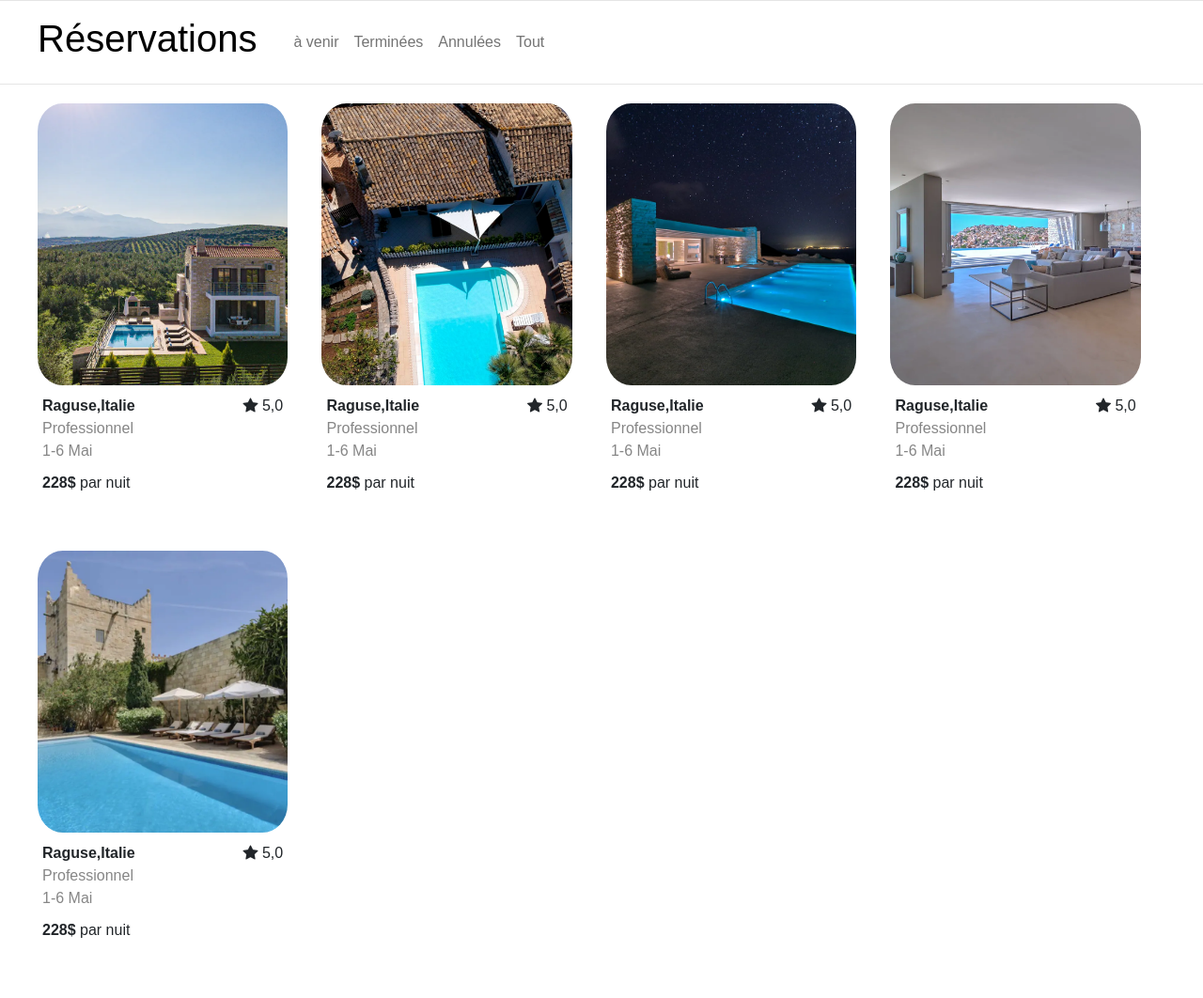
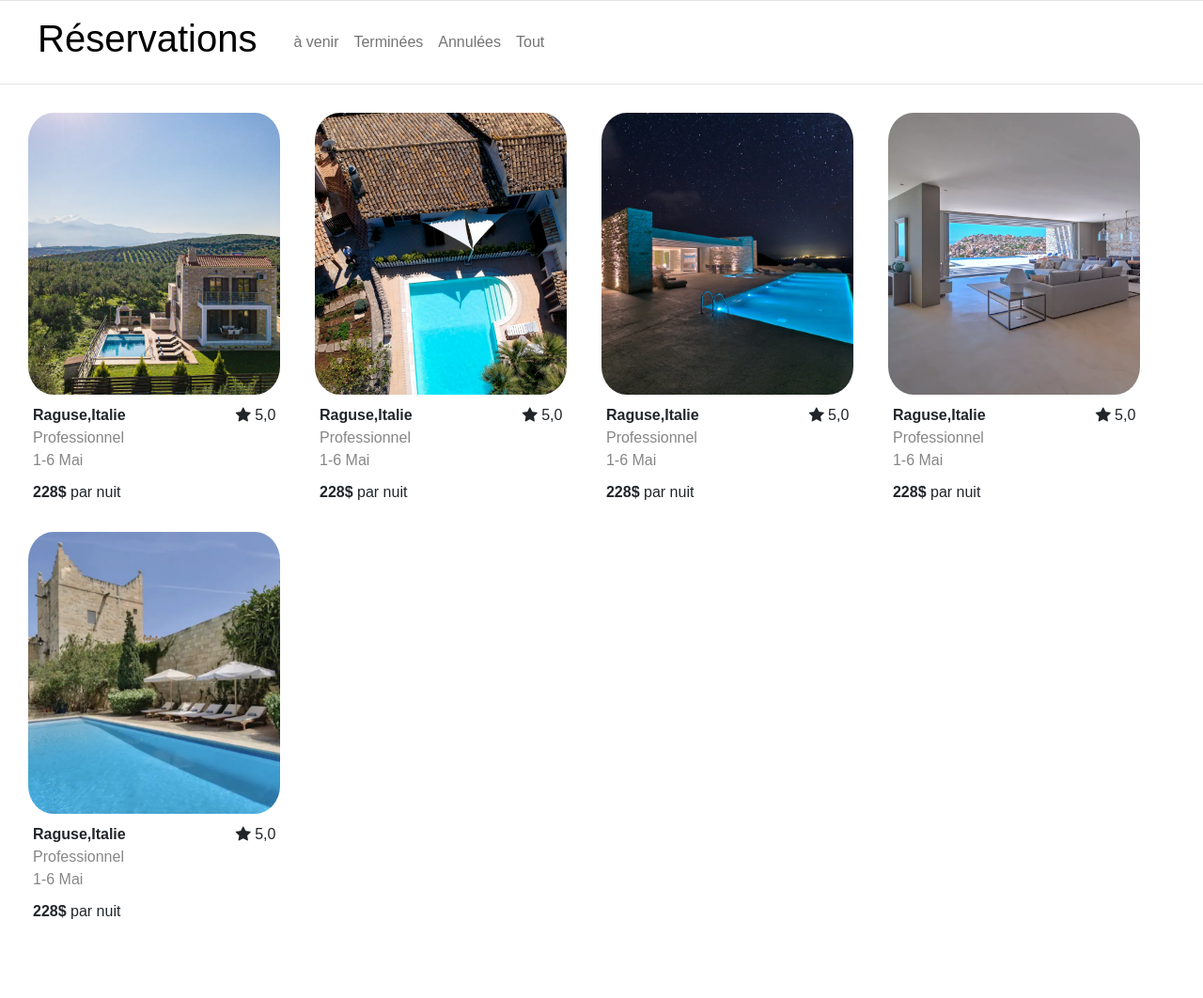
Before and after one commit to yasmine412/ProjetWeb, a Symfony app: template templates/reservation/Reservation.html.twig in a window 1280 px wide. Shown: the part 16-1078 px from the top of the page at 94% size. After the commit the page ends 994 px from the top, so only its background shows below. Run offline with Twig, Linux system fonts and the light colour scheme; the template is opened without the code that fills it, so the values that code supplies are empty; some libraries are stand-ins or nearby versions.

Commit message:
page reservation, login et inscription

```diff
--- a/public/style/card.css
+++ b/public/style/card.css
@@ -1,10 +1,7 @@
 .grand_conteneur{
     display: flex;
     gap: 3%;
-    margin-top: 20px;
-    margin-bottom: 60px;
-    margin-left:40px ;
-    margin-right: 30px;
+    margin: 30px;
     flex-wrap: wrap;
 
 }
--- a/public/style/inscription-style.css
+++ b/public/style/inscription-style.css
@@ -10,10 +10,8 @@ body{
 
 
 }
-
 .row{
     background: white;
-    height: 60vh;
     border-radius: 30px;
     box-shadow: 12px 12px 22px rgba(37, 31, 31, 0.79);
 }
@@ -46,11 +44,11 @@ small .text-reset{
 }
 .div-form{
     overflow-y:scroll;
-    height: 100%;
+    height: 558.8px;
 
 }
 .drow{
-    height: 100%;
+    height: 558.8px;
 
 }
 .logo-form{
--- a/templates/connexion/connexion.html.twig
+++ b/templates/connexion/connexion.html.twig
@@ -3,18 +3,18 @@
 {% block title %}Connexion{% endblock %}
 
 {% block stylesheets %}
-    <link rel="stylesheet" href="{{ asset('node_modules/bootstrap/dist/css/bootstrap.css') }}">
+    <link rel="stylesheet" href="https://cdn.usebootstrap.com/bootstrap/4.6.0/css/bootstrap.min.css">
     <link rel="stylesheet" href="{{ asset('style/connexion-style.css') }}">
 {% endblock %}
 
 {% block body  %}
 <section class="form my-4 mx-5" >
     <div class="container">
-        <div class="row g-0" >
+        <div class="row g-0">
             <div class="drow col-lg-5">
                 <img src="{{ asset('assets/form-img.jpg') }}" id="uiImg" alt="">
             </div>
-            <div class="{% block class %}drow{% endblock%} col-lg-7 px-5 pt-5" id="formulaire">
+            <div class="{% block class %}drow{% endblock%} col-lg-7 px-5 pt-5">
                 <img class="logo-form" src="{{ asset('assets/logo-ymara.png') }}" alt="">
                 <h4>{% block titreForm %}Se connecter à votre compte{% endblock %}</h4>
 
--- a/templates/inscription/Inscription.html.twig
+++ b/templates/inscription/Inscription.html.twig
@@ -2,7 +2,7 @@
 {% block title %}Inscription{% endblock %}
 
 {% block stylesheets %}
-<link rel="stylesheet" href="{{ asset('node_modules/bootstrap/dist/css/bootstrap.css') }}">
+<link rel="stylesheet" href="https://cdn.usebootstrap.com/bootstrap/4.6.0/css/bootstrap.min.css">
 <link rel="stylesheet" href="{{ asset('style/inscription-style.css') }}">
 {% endblock %}
 
--- a/templates/reservation/Reservation.html.twig
+++ b/templates/reservation/Reservation.html.twig
@@ -6,7 +6,7 @@
           content="width=device-width, user-scalable=no, initial-scale=1.0, maximum-scale=1.0, minimum-scale=1.0">
     <meta http-equiv="X-UA-Compatible" content="ie=edge">
 
-    <link rel="stylesheet" href="{{ asset('node_modules/bootstrap/dist/css/bootstrap.css') }}">
+    <link rel="stylesheet" href="https://cdn.usebootstrap.com/bootstrap/4.6.0/css/bootstrap.min.css">
     <link rel="stylesheet" href="https://cdnjs.cloudflare.com/ajax/libs/font-awesome/5.15.3/css/all.min.css" integrity="sha512-qmHUA9XPRstx8+HPZGnq68tTzTt/QLTtBEsR+1l2sNv9XWtmvlNUsk0nvbcZLqnFjrIwy2QUp1rJr1tp04/Kkw==" crossorigin="anonymous" referrerpolicy="no-referrer" />
     <link rel="stylesheet" href="https://cdn.jsdelivr.net/npm/bootstrap-icons@1.6.1/font/bootstrap-icons.css">
     <!-- Latest compiled and minified CSS -->
```
